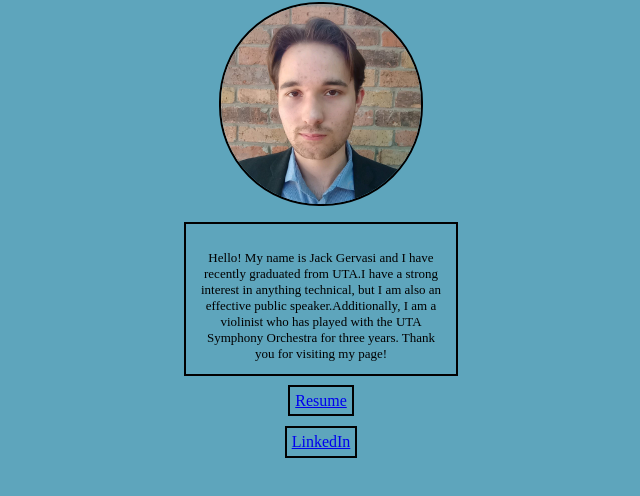
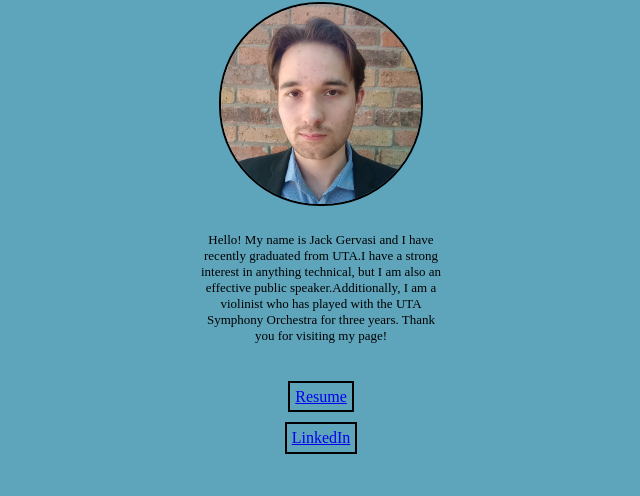
Before and after one commit to RevSpice/RevSpice.github.io, a plain HTML site: page index.html in a window 1280 px wide. Shown: the part 78-574 px from the top of the page, without its empty margins (319-959 px from the left). Drawn offline with Linux system fonts and the light colour scheme.

Commit message:
Update index.html

```diff
--- a/index.html
+++ b/index.html
@@ -39,7 +39,6 @@
             width:250px;
             height:130px;
             font-size:small;
-            border:2px solid black;
             padding: 10px;
             margin: 0 auto;
         }
@@ -60,7 +59,7 @@
     <h1>Welcome!</h1>
     <img src="profilepic.jpg" class="Jack" alt="Jack Gervasi">
     <p><br</p>
-    <p class="introduction"><br>Hello! My name is Jack Gervasi and I have recently graduated from UTA.I have a strong interest in anything technical, but I am also an effective public speaker.Additionally, I am a violinist who has played with the UTA Symphony Orchestra for three years. Thank you for visiting my page!</p>
+    <p class="introduction">Hello! My name is Jack Gervasi and I have recently graduated from UTA.I have a strong interest in anything technical, but I am also an effective public speaker.Additionally, I am a violinist who has played with the UTA Symphony Orchestra for three years. Thank you for visiting my page!</p>
     <p><br</p>
     <a href="Resume.pdf" download  class="download-btn">Resume</a>
     <div class="linked">
```
